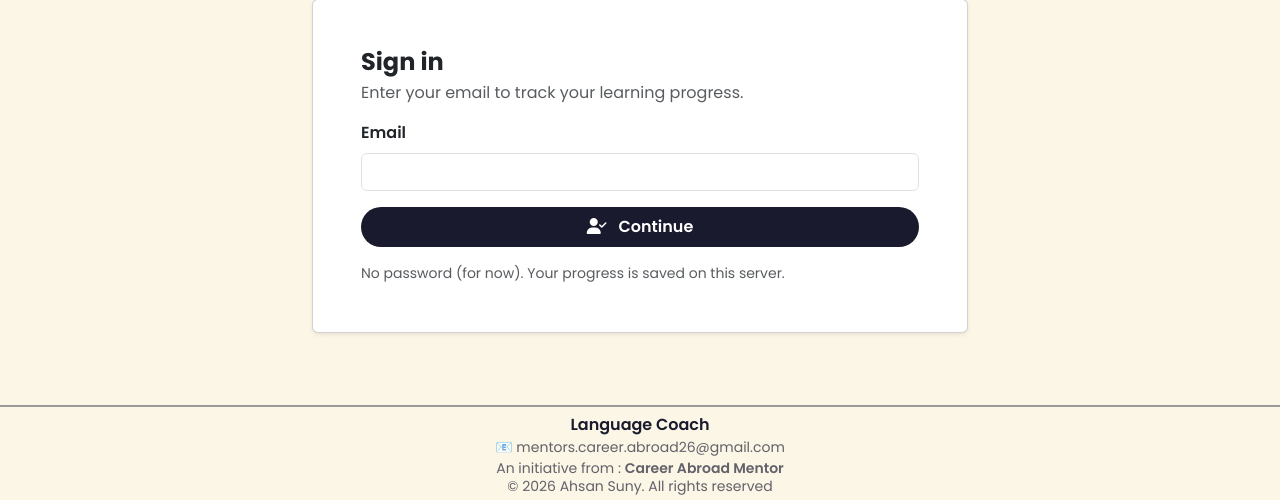
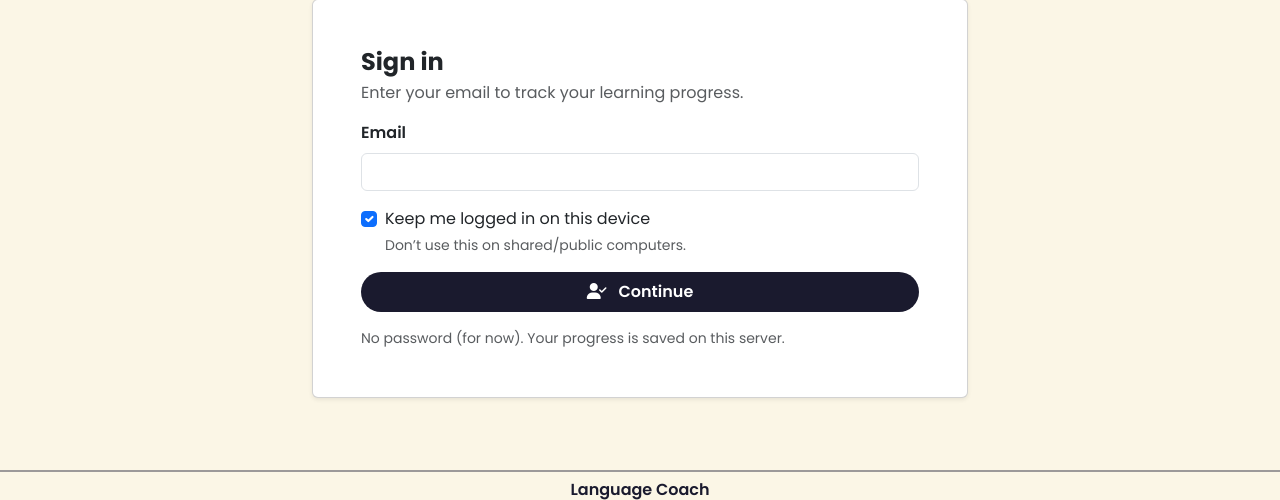
Before and after one commit to Ahsan728/Language_Coach, a Flask app: page /login in a window 1280 px wide. Shown: the part 132-632 px from the top of the page. Run offline with Flask 3, Linux system fonts and the light colour scheme.

Commit message:
Add remember me option to login

```diff
--- a/app.py
+++ b/app.py
@@ -101,6 +101,14 @@ if not _secret_key:
     )
     _secret_key = 'language_coach_dev_INSECURE'
 app.secret_key = _secret_key
+
+# ---------- Session lifetime ("Keep me logged in") ----------
+try:
+    remember_days = int(os.environ.get('REMEMBER_ME_DAYS') or 30)
+except (TypeError, ValueError):
+    remember_days = 30
+remember_days = max(1, min(365, remember_days))
+app.permanent_session_lifetime = timedelta(days=remember_days)
 
 BASE_DIR = os.path.dirname(os.path.abspath(__file__))
 DATA_DIR = os.path.join(BASE_DIR, 'data')
@@ -2382,6 +2390,7 @@ def login():
     next_url = request.args.get('next') or request.form.get('next') or url_for('dashboard')
     name = (request.form.get('name') or '').strip() if request.method == 'POST' else ''
     email = _normalize_email(request.form.get('email')) if request.method == 'POST' else ''
+    remember = True if request.method != 'POST' else (str(request.form.get('remember') or '').strip().lower() in {'1', 'true', 'on', 'yes'})
     error = None
 
     if request.method == 'POST':
@@ -2389,13 +2398,14 @@ def login():
             error = 'Please enter a valid email address.'
         else:
             user_id = upsert_user(name, email)
+            session.permanent = remember
             session['user_id'] = user_id
             user = get_user_by_id(user_id)
             _emit_event_to_sheets('login', user=user, page=_safe_next_url(next_url))
             _emit_user_snapshot_to_sheets(user, last_event='login', page=_safe_next_url(next_url))
             return redirect(_safe_next_url(next_url))
 
-    return render_template('login.html', error=error, next=_safe_next_url(next_url), name=name, email=email)
+    return render_template('login.html', error=error, next=_safe_next_url(next_url), name=name, email=email, remember=remember)
 
 
 @app.route('/logout')
--- a/templates/login.html
+++ b/templates/login.html
@@ -30,6 +30,15 @@
             <input id="email" name="email" type="email" class="form-control" value="{{ email or '' }}" autocomplete="email" required>
           </div>
 
+          <div class="form-check mb-3">
+            <input class="form-check-input" type="checkbox" id="remember" name="remember" value="1"
+                   {% if remember %}checked{% endif %}>
+            <label class="form-check-label" for="remember">
+              Keep me logged in on this device
+            </label>
+            <div class="form-text">Don’t use this on shared/public computers.</div>
+          </div>
+
           <button type="submit" class="btn btn-primary w-100">
             <i class="fas fa-user-check me-2"></i> Continue
           </button>
```
